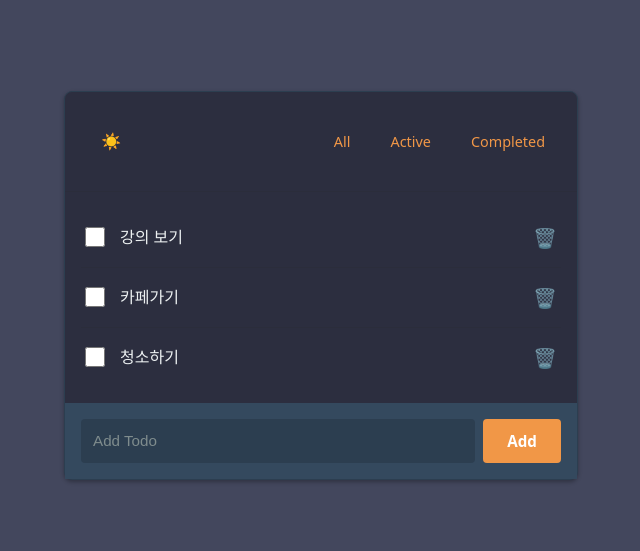
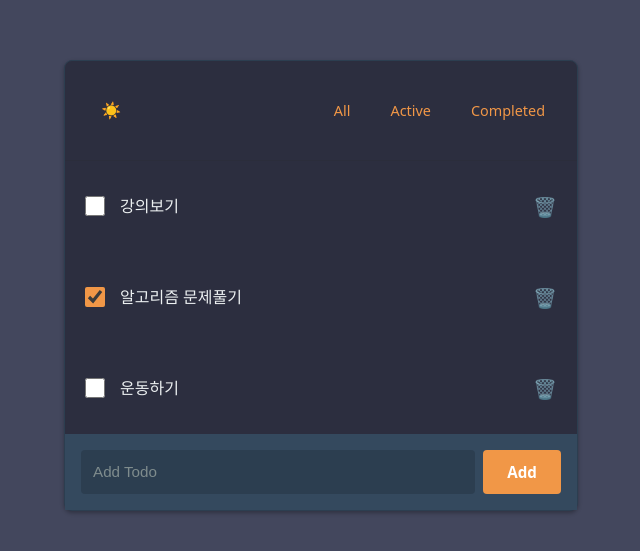
Before and after one commit to dkdkwl/dream-coding-todolist, a React (Vite) app: page / in a window 1280 px wide. Shown: the part 147-698 px from the top of the page, without its empty margins (319-959 px from the left). Built offline with nearby package versions, Linux system fonts and the light colour scheme.

Commit message:
pros로 전달해서 간단한 모습 만들기

```diff
--- a/src/component/TodoList/TodoList.jsx
+++ b/src/component/TodoList/TodoList.jsx
@@ -1,22 +1,12 @@
 import React from 'react'
 import styles from './TodoList.module.css'
 
-export default function TodoList() {
+export default function TodoList({id,text,checked}) {
   return (
     <ul className={styles.todoList}>
       <li className={styles.todoItem}>
-        <input type="checkbox" id="todoListitem1" className={styles.checkbox} />
-        <label htmlFor="todoListitem1" className={styles.label}>강의 보기</label>
-        <button type='button' className={styles.deleteButton}>🗑️</button>
-      </li>
-      <li className={styles.todoItem}>
-        <input type="checkbox" id="todoListitem2" className={styles.checkbox} />
-        <label htmlFor="todoListitem2" className={styles.label}>카페가기</label>
-        <button type='button' className={styles.deleteButton}>🗑️</button>
-      </li>
-      <li className={styles.todoItem}>
-        <input type="checkbox" id="todoListitem3" className={styles.checkbox} />
-        <label htmlFor="todoListitem3" className={styles.label}>청소하기</label>
+        <input type="checkbox" id={`todoListitem${id}`} className={styles.checkbox} checked={checked}/>
+        <label htmlFor={`todoListitem${id}`} className={styles.label}>{text}</label>
         <button type='button' className={styles.deleteButton}>🗑️</button>
       </li>
     </ul>
--- a/src/component/TodoListTemplate/TodoListTemplate.jsx
+++ b/src/component/TodoListTemplate/TodoListTemplate.jsx
@@ -1,18 +1,24 @@
-import React from 'react'
+import React, { useState } from 'react'
 import TodoHeader from '../TodoHeader/TodoHeader'
 import TodoList from '../TodoList/TodoList'
 import TodoInput from '../TodoInput/TodoInput'
 import styles from './TodoListTemplate.module.css'
 
-console.log(TodoHeader)
-
-
 export default function TodoListTemplate() {
+  const [todoList,setTodoList] = useState([
+    {id:1, text:'강의보기', checked:false},
+    {id:2, text:'알고리즘 문제풀기', checked:true},
+    {id:3, text:'운동하기', checked:false},
+  ])
   return (
     <div className={styles.container}>
       <div className={styles.TodoListTemplate}>
       <TodoHeader></TodoHeader>
-      <TodoList></TodoList>
+      {
+       todoList.map(item => (
+        <TodoList key={`todoList.${item.id}`} text={item.text} checked={item.checked}></TodoList>
+       ))
+      }
       <TodoInput></TodoInput>
       </div>
     </div>
```
